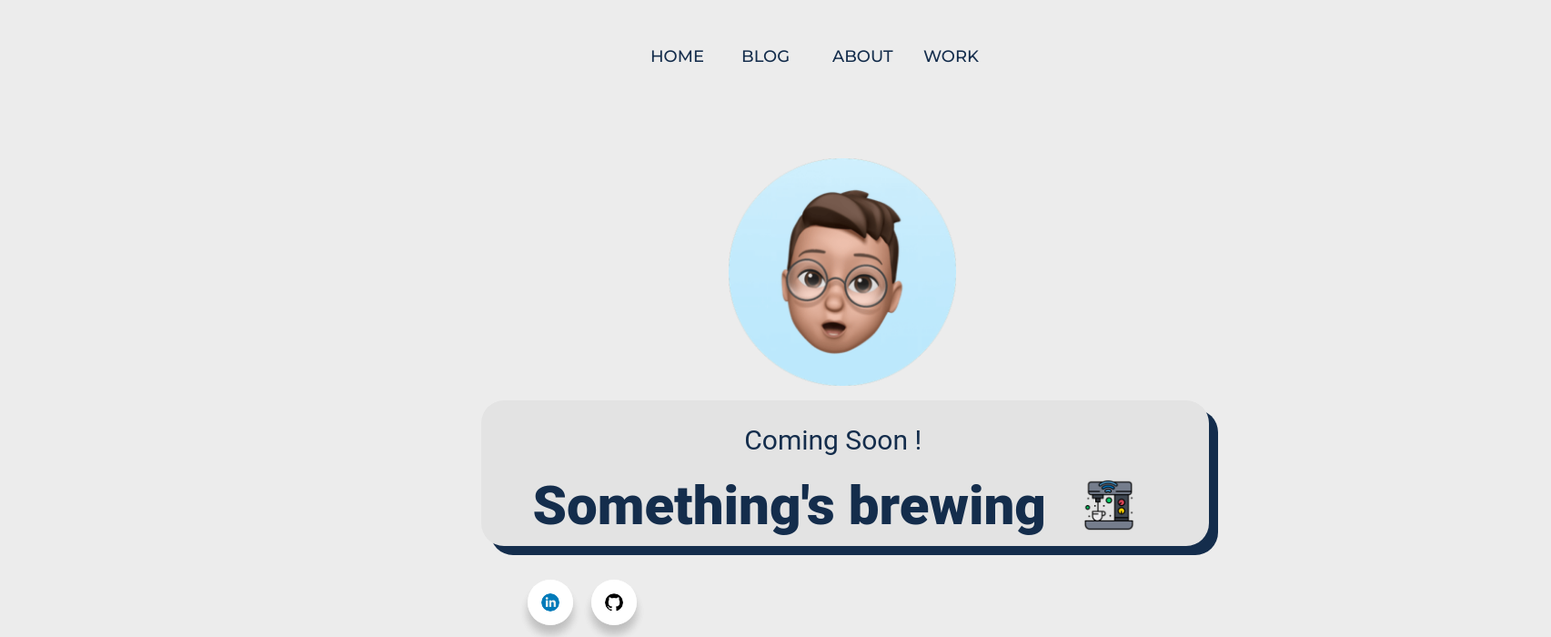
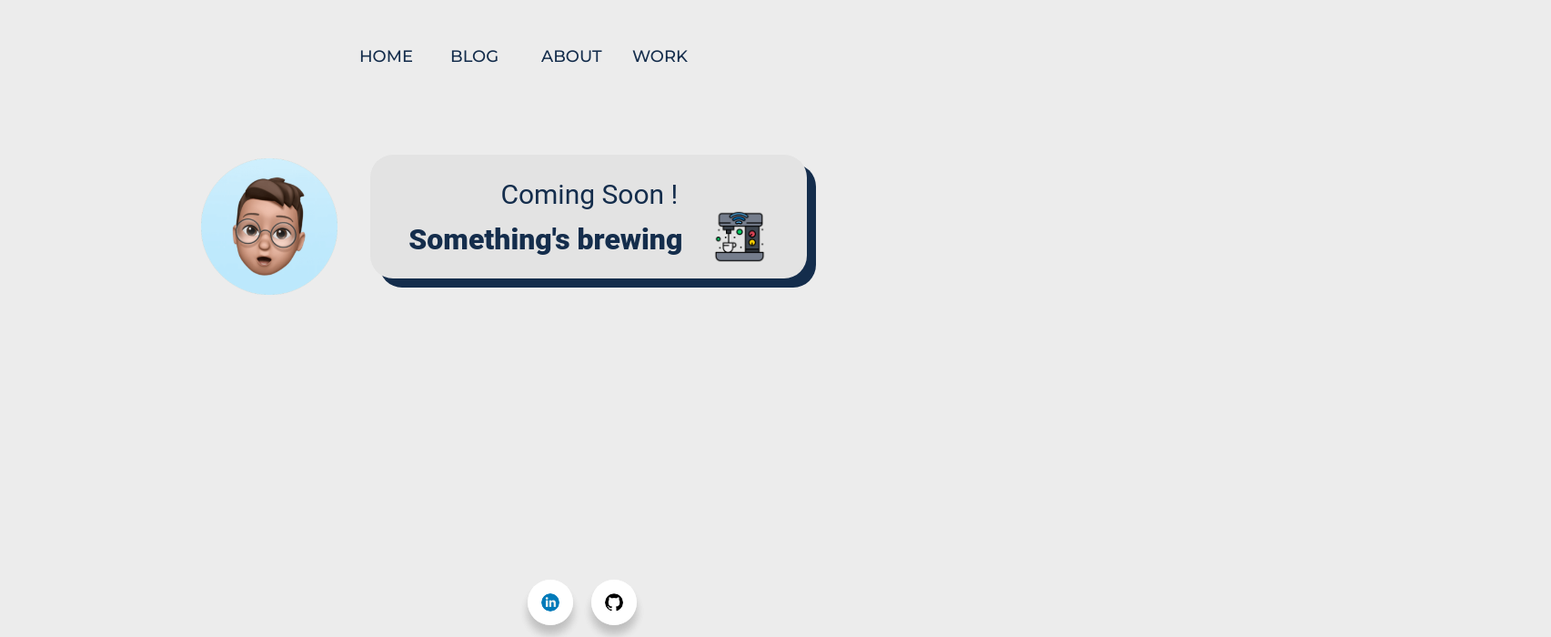
Before and after one commit to MuhdMujibRahman/Portfolio, a Vue app: page / in a window 1280 px wide. Shown: the top 700 px of the page at 91% size, 1705 px wide, since content can reach past the window. Built offline with nearby package versions, Linux system fonts and the light colour scheme.

Commit message:
update responsive

```diff
--- a/src/components/Footer.vue
+++ b/src/components/Footer.vue
@@ -1,6 +1,8 @@
 <script setup>
 import github from '@/assets/image/github-logo.png'
+import githubInvert from '@/assets/image/github.png'
 import linkedin from '@/assets/image/linkedin.png'
+import linkedInvert from '@/assets/image/linkedin_2.png'
 </script>
 <template>
     <footer>
@@ -8,14 +10,38 @@ import linkedin from '@/assets/image/linkedin.png'
             <li class="icon linkedin">
               <a target="_blank" href="https://www.linkedin.com/in/mujibnizar/">
                 <span class="tooltip">Linkedin</span>
-                <span><img class="icon linkedin" :src="linkedin" href="https://www.linkedin.com/in/mujibnizar/"></span>
+                <span>
+                  <img
+                  @mouseover="hoverEventLinkedin"
+                  @mouseleave="hoverEventLinkedin"
+                  v-show="!hoverLinkedin"
+                  class="icon linkedin"
+                  :src="linkedin"
+                  href="https://www.linkedin.com/in/mujibnizar/">
+
+                  <img  @mouseover="hoverEventLinkedin"
+                        @mouseleave="hoverEventLinkedin"
+                        v-show="hoverLinkedin"
+                        class="icon linkedin"
+                        :src="linkedInvert"
+                        href="https://www.linkedin.com/in/mujibnizar/">
+                </span>
               </a>
 
             </li>
             <li class="icon github">
               <a target="_blank" href="https://github.com/MuhdMujibRahman">
                 <span class="tooltip">Github</span>
-                <span><img class="icon github" :src="github"></span>
+                <span><img
+                  @mouseover="hoverEventGit"
+                  @mouseleave="hoverEventGit"
+                  v-show="!hoverGit"
+                  class="icon github" :src="github">
+                  <img @mouseover="hoverEventGit"
+                        @mouseleave="hoverEventGit"
+                        v-show="hoverGit"
+                        class="icon github" :src="githubInvert"></span>
+
               </a>
 
             </li>
@@ -43,8 +69,20 @@ export default {
     data () {
         return {
             github: github,
-            linkedin: linkedin
+            linkedin: linkedin,
+            linkedInvert: linkedInvert,
+            githubInvert: githubInvert,
+            hoverGit: false,
+            hoverLinkedin: false,
         }
+    },
+    methods: {
+      hoverEventGit(){
+        this.hoverGit = !this.hoverGit;
+      },
+      hoverEventLinkedin(){
+        this.hoverLinkedin = !this.hoverLinkedin;
+      }
     }
 }
 
@@ -106,7 +144,12 @@ body {
   cursor: pointer;
   transition: all 0.2s cubic-bezier(0.68, -0.55, 0.265, 1.55);
 }
-
+.githubInverted {
+  display: none;
+}
+.linkedinInverted {
+  display: none;
+}
 .wrapper .tooltip {
   position: absolute;
   top: 0;
--- a/src/components/HomeDesktop.vue
+++ b/src/components/HomeDesktop.vue
@@ -39,7 +39,7 @@
       width: 70rem;
       height: 20rem;
       border-left-width: 100rem;
-      left:9rem;
+      left:5rem;
       gap: 20px;
     }
 
@@ -54,7 +54,7 @@
       grid-row-start: 1;
       grid-column-end: 3;
       /* right: 47rem; */
-      left: 34rem;
+      left: 10rem;
       width: 250px;
       height: 250px;
       }
@@ -62,15 +62,15 @@
     div > #intro {
       /* margin-right: 35rem; */
       left: 17rem;
-      grid-row-start: 2;
-      grid-column-end: 3;
+      grid-row-start: 1;
+      grid-column: 3;
       width: 50rem;
       height: 10rem;
       background: #e3e3e3;
       border-radius: 25px;
       box-shadow: 10px 10px #142d4c;
       text-align: center;
-      /* margin-top: 5rem; */
+      margin-top: 5rem;
     }
 
     p {
@@ -107,5 +107,112 @@
     #title {
       grid-row: 3
     }
+    @media only screen and (min-width: 992px){
+      .box {
+        margin-top: .5rem;
+        display: gird;
+        position: relative;
+        grid-template-columns: auto auto auto;
+        width: 60rem;
+        height: 20rem;
+        border-left-width: 100rem;
+        left:-7.5rem;
+        gap: 20px;
+    }
+
+    div #logo {
+      /* right: 47rem; */
+      left: 10rem;
+      width: 150px;
+      height: 150px;
+      }
+
+      div > #intro {
+      /* margin-right: 35rem; */
+      left: 5rem;
+      grid-row-start: 1;
+      grid-column: 3;
+      width:30rem;
+      height: 8.5rem;
+      background: #e3e3e3;
+      border-radius: 25px;
+      box-shadow: 10px 10px #142d4c;
+      text-align: center;
+      margin-top: 2rem;
+    }
+
+    p {
+      left:4rem;
+      color: #142d4c;
+      font-family: 'Roboto', 'Helvetica';
+    }
+
+    h1 {
+      font-size: 2rem;
+    }
+
+    #icon {
+      margin-top: -0.5rem;
+      left:0.5rem;
+      width: 60px;
+      height: 60px;
+      grid-row: 3;
+    }
+
+    }
+
+    @media only screen and (min-width: 1200px) {
+      .box {
+        margin-top: .5rem;
+        display: gird;
+        position: relative;
+        grid-template-columns: auto auto auto;
+        width: 60rem;
+        height: 20rem;
+        border-left-width: 100rem;
+        left:-3.5rem;
+        gap: 20px;
+    }
+
+    div #logo {
+      /* right: 47rem; */
+      left: 10rem;
+      width: 150px;
+      height: 150px;
+      }
+
+      div > #intro {
+      /* margin-right: 35rem; */
+      left: 5rem;
+      grid-row-start: 1;
+      grid-column: 3;
+      width:30rem;
+      height: 8.5rem;
+      background: #e3e3e3;
+      border-radius: 25px;
+      box-shadow: 10px 10px #142d4c;
+      text-align: center;
+      margin-top: 2rem;
+    }
+
+    p {
+      left:4rem;
+      color: #142d4c;
+      font-family: 'Roboto', 'Helvetica';
+    }
+
+    h1 {
+      font-size: 2rem;
+    }
+
+    #icon {
+      margin-top: -0.5rem;
+      left:0.5rem;
+      width: 60px;
+      height: 60px;
+      grid-row: 3;
+    }
+
+    }
 
     </style>
--- a/src/components/NavBarDesktop.vue
+++ b/src/components/NavBarDesktop.vue
@@ -91,4 +91,24 @@
   opacity: 1;
 }
 
+@media only screen and (min-width: 992px){
+  .container {
+    margin: 25px;
+    width: 100rem;
+    height: 5rem;
+    left:-19rem;
+    /* Setup */
+    position: relative;
+}
+}
+@media only screen and (min-width: 1200px){
+  .container {
+    margin: 25px;
+    width: 100rem;
+    height: 5rem;
+    left:-15rem;
+    /* Setup */
+    position: relative;
+}
+}
 </style>
```
Also changed, not shown: src/assets/image/github.png (added), src/assets/image/linkedin_2.png (added).
